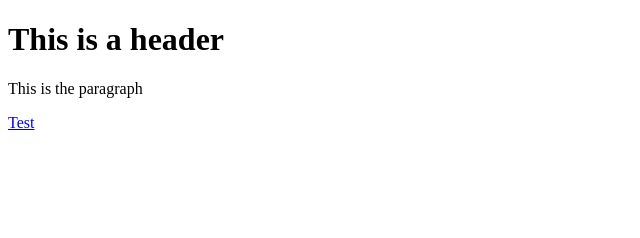
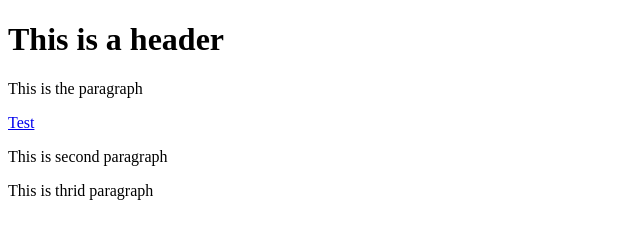
Before and after one commit to kmthein/git-test, a website: page index.html in a window 1280 px wide. Shown: the whole page, without its empty margins (0-640 px from the left). Drawn offline with Linux system fonts and the light colour scheme.

Commit message:
fourth commit

```diff
--- a/index.html
+++ b/index.html
@@ -10,5 +10,7 @@
     <h1>This is a header</h1>
     <p>This is the paragraph</p>
     <a href="templates/test.html">Test</a>
+    <p>This is second paragraph</p>
+    <p>This is thrid paragraph</p>
 </body>
 </html>
```
Also changed, not shown: package.json (added, +24 -0 lines), 2 other files.
